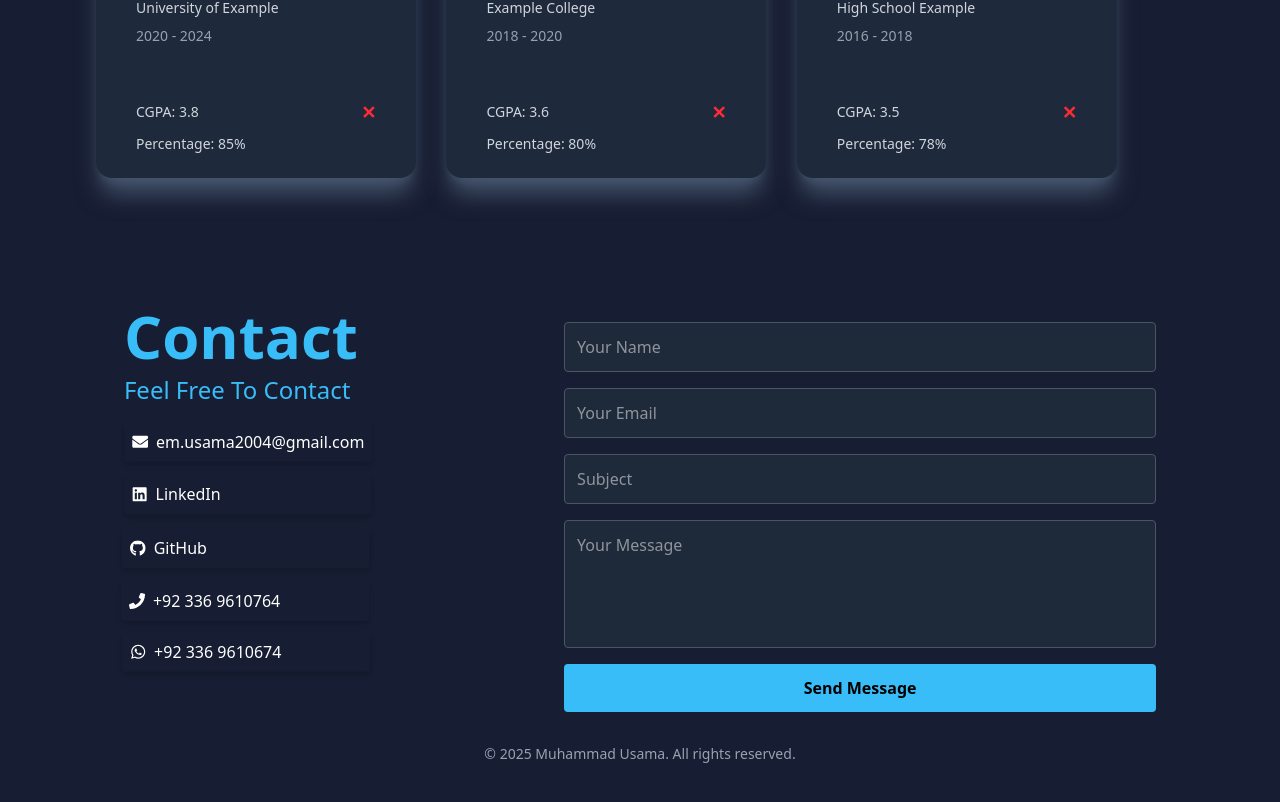
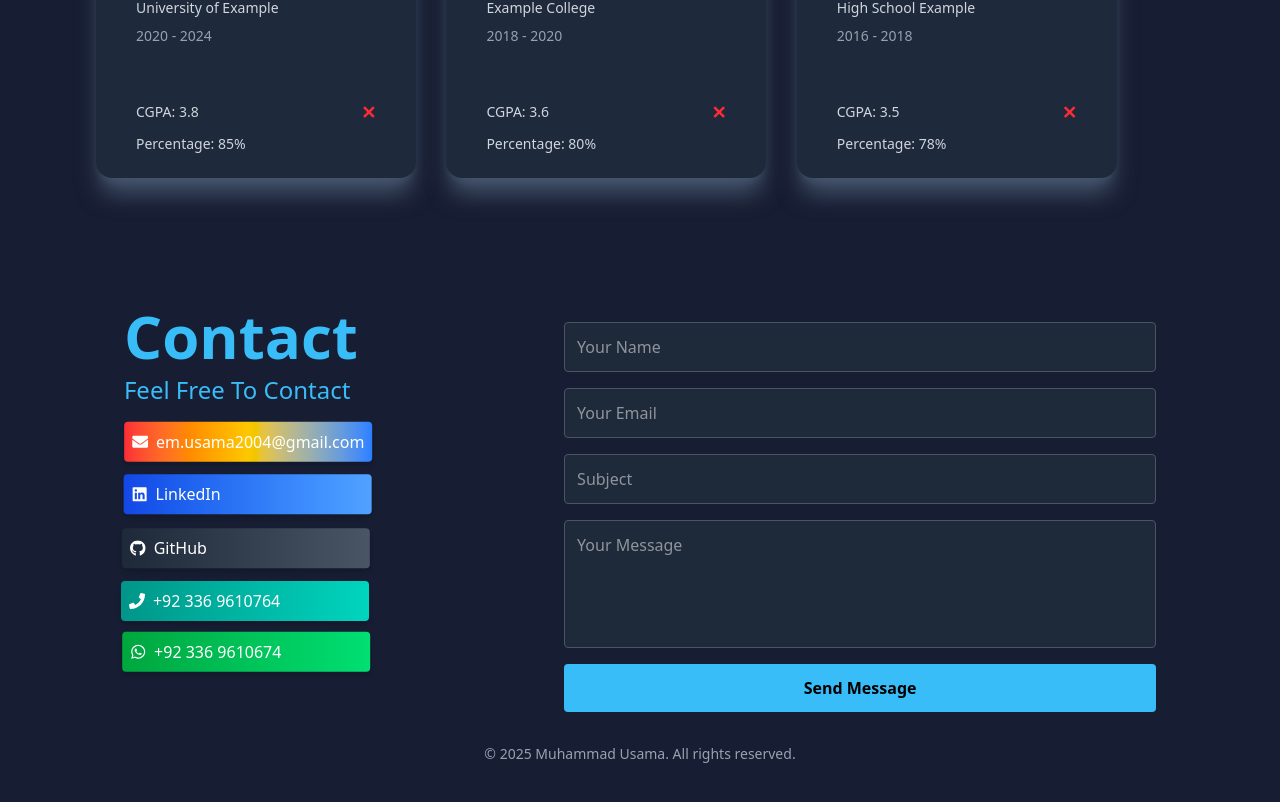
Before and after one commit to ImUsama2004/My_PortFolio_In_React, a React (Vite) app: page / in a window 1280 px wide. Shown: the part 2520-3322 px from the top of the page. Built offline with nearby package versions, Linux system fonts and the light colour scheme.

Commit message:
links updated

```diff
--- a/src/Components/Footer/Footer.jsx
+++ b/src/Components/Footer/Footer.jsx
@@ -28,11 +28,36 @@ export const Footer = () => {
   };
 
   const contacts = [
-    { icon: <FaEnvelope />, text: 'em.usama2004@gmail.com', link: 'mailto:em.usama2004@gmail.com' },
-    { icon: <FaLinkedin />, text: 'LinkedIn', link: 'https://www.linkedin.com/in/muhammad-usama-88a306267/' },
-    { icon: <FaGithub />, text: 'GitHub', link: 'https://github.com/ImUsama2004' },
-    { icon: <FaPhone />, text: '+92 336 9610764', link: 'tel:+923369610764' },
-    { icon: <FaWhatsapp />, text: '+92 336 9610674', link: 'https://wa.me/923369610674' },
+    {
+      icon: <FaEnvelope />,
+      text: 'em.usama2004@gmail.com',
+      link: 'mailto:em.usama2004@gmail.com',
+      bgGradient: 'bg-gradient-to-r from-red-500 via-yellow-400 to-blue-500'
+    },
+    {
+      icon: <FaLinkedin />,
+      text: 'LinkedIn',
+      link: 'https://www.linkedin.com/in/muhammad-usama-88a306267/',
+      bgGradient: 'bg-gradient-to-r from-blue-700 to-blue-400'
+    },
+    {
+      icon: <FaGithub />,
+      text: 'GitHub',
+      link: 'https://github.com/ImUsama2004',
+      bgGradient: 'bg-gradient-to-r from-gray-800 to-gray-600'
+    },
+    {
+      icon: <FaPhone />,
+      text: '+92 336 9610764',
+      link: 'tel:+923369610764',
+      bgGradient: 'bg-gradient-to-r from-teal-600 to-teal-400'
+    },
+    {
+      icon: <FaWhatsapp />,
+      text: '+92 336 9610674',
+      link: 'https://wa.me/923369610674',
+      bgGradient: 'bg-gradient-to-r from-green-600 to-green-400'
+    },
   ];
 
   return (
@@ -50,7 +75,7 @@ export const Footer = () => {
           <h1 className='text-2xl md:text-6xl font-bold text-[#38bdf8]'>Contact</h1>
           <h3 className='text-sm md:text-2xl font-normal text-[#38bdf8]'>Feel Free To Contact</h3>
 
-          {/* Contact Links with dancing animation */}
+          {/* Contact Links with dancing animation and brand backgrounds */}
           <div className="mt-2 flex flex-col gap-2 md:gap-3">
             {contacts.map((contact, index) => (
               <motion.a
@@ -58,7 +83,8 @@ export const Footer = () => {
                 href={contact.link}
                 target="_blank"
                 rel="noopener noreferrer"
-                className="flex items-center gap-2 text-sm md:text-base text-white p-2 rounded shadow-md hover:text-[#22d3ee] hover:shadow-[#22d3ee]/50"
+                className={`flex items-center gap-2 text-sm md:text-base text-white p-2 rounded shadow-md hover:shadow-white
+                  ${contact.bgGradient}`} // background gradient for all screens
                 animate={{
                   x: [0, 3, 0, -3, 0],
                   y: [0, -3, 0, 3, 0]
```
Also changed, not shown: src/New folder/New Text Document.txt.
